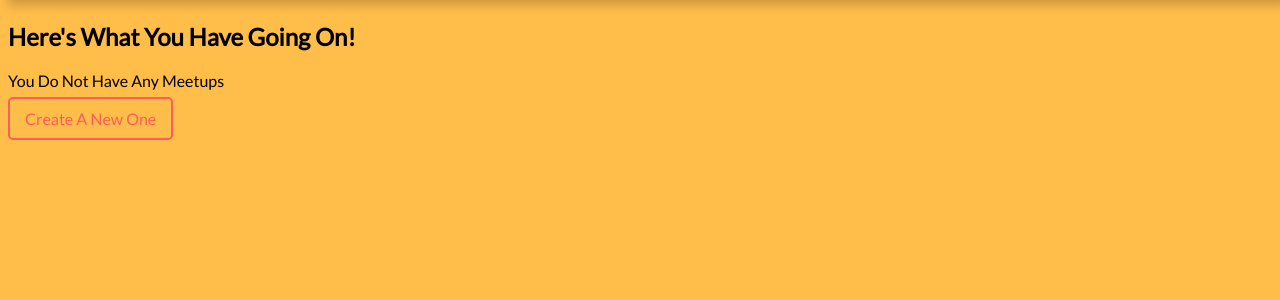
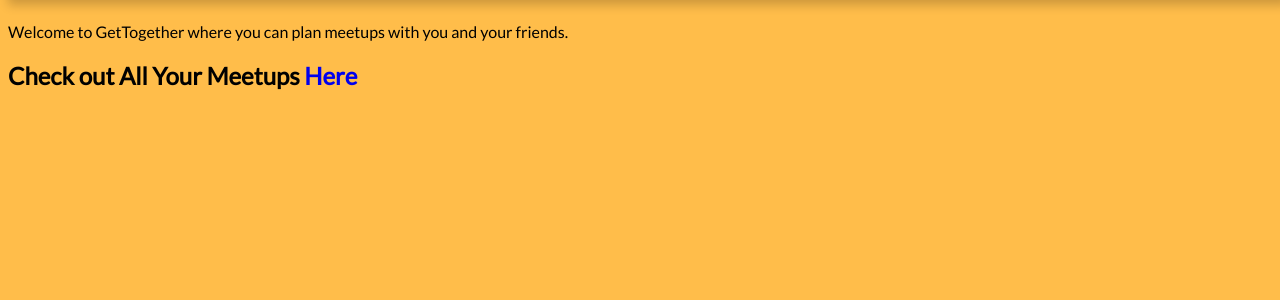
Before and after one commit to jmwashi/CS411-Project, a Python web app: template getTogether copy/app/templates/index.html in a window 1280 px wide. Shown: the part 60-360 px from the top of the page. Run offline with Jinja, Linux system fonts and the light colour scheme; the template is opened without the code that fills it, so the values that code supplies are empty.

Commit message:
Did my best

```diff
--- a/getTogether copy/app/templates/index.html
+++ b/getTogether copy/app/templates/index.html
@@ -21,19 +21,12 @@
     <h3>{{message}}</h3>
 {% endif %}
 
+<p>Welcome to GetTogether where you can plan meetups with you and your friends.</p>
+
 {% if current_user.is_anonymous %}
 <p>You should <a href='/login' class="call-to-action-btn">login!</a></p>
 {% else %}
-<h2> Here's What You Have Going On! </h2>
-    {% if meet_ups %}
-        {% for meet in meet_ups %}
-            <p>
-            <a href="/meet/{{meet.id}}">{{ meet.title }}: <b>{{ meet.description }}</b>
-                </p><br />
-        {% endfor %}
-        {% else %}
-        <p>You Do Not Have Any Meetups<br /><br /> <a href='/create_meetup' class="call-to-action-btn">Create A New One</a></p><br />
-    {% endif %}
+<h2> Check out All Your Meetups <a href="hello">Here</a></h2>
 {% endif %}
 </body>
 </html>
```
